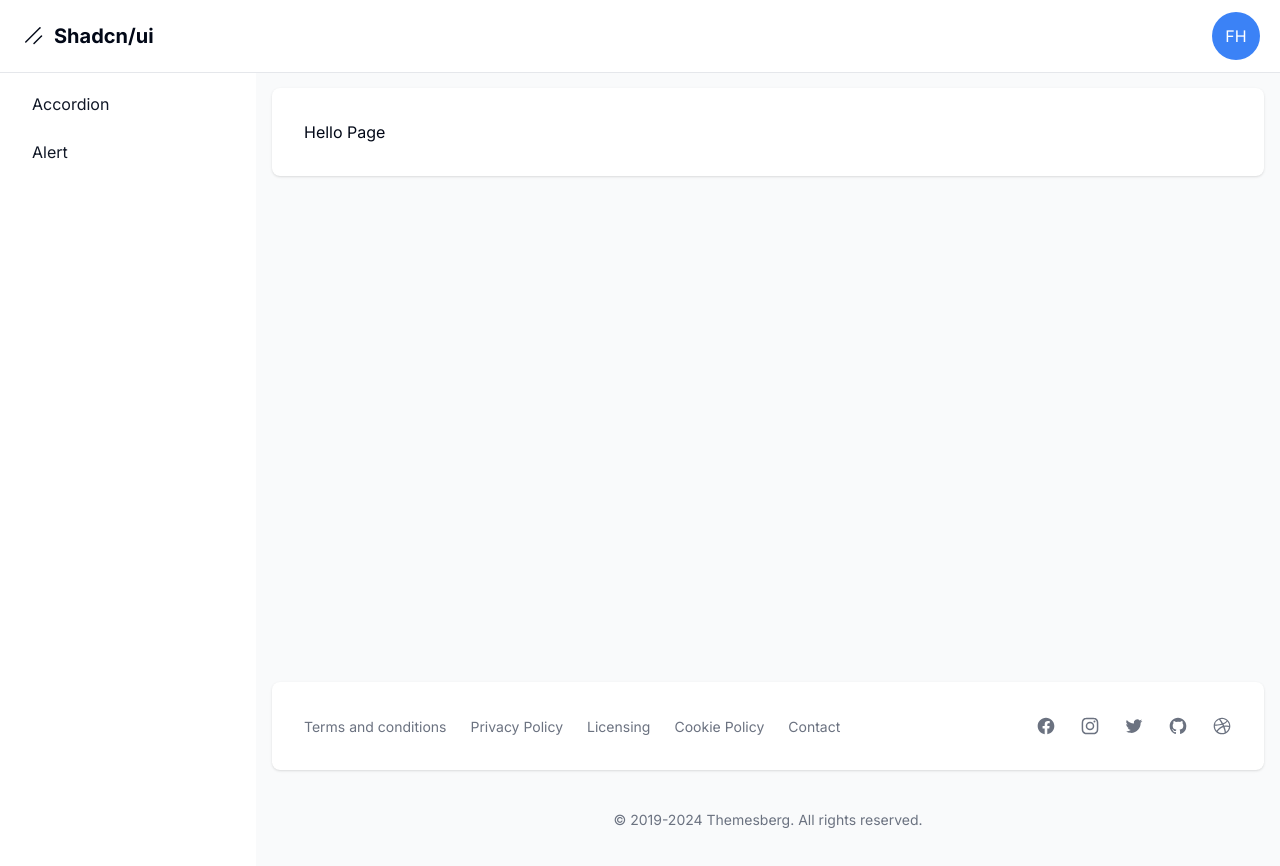
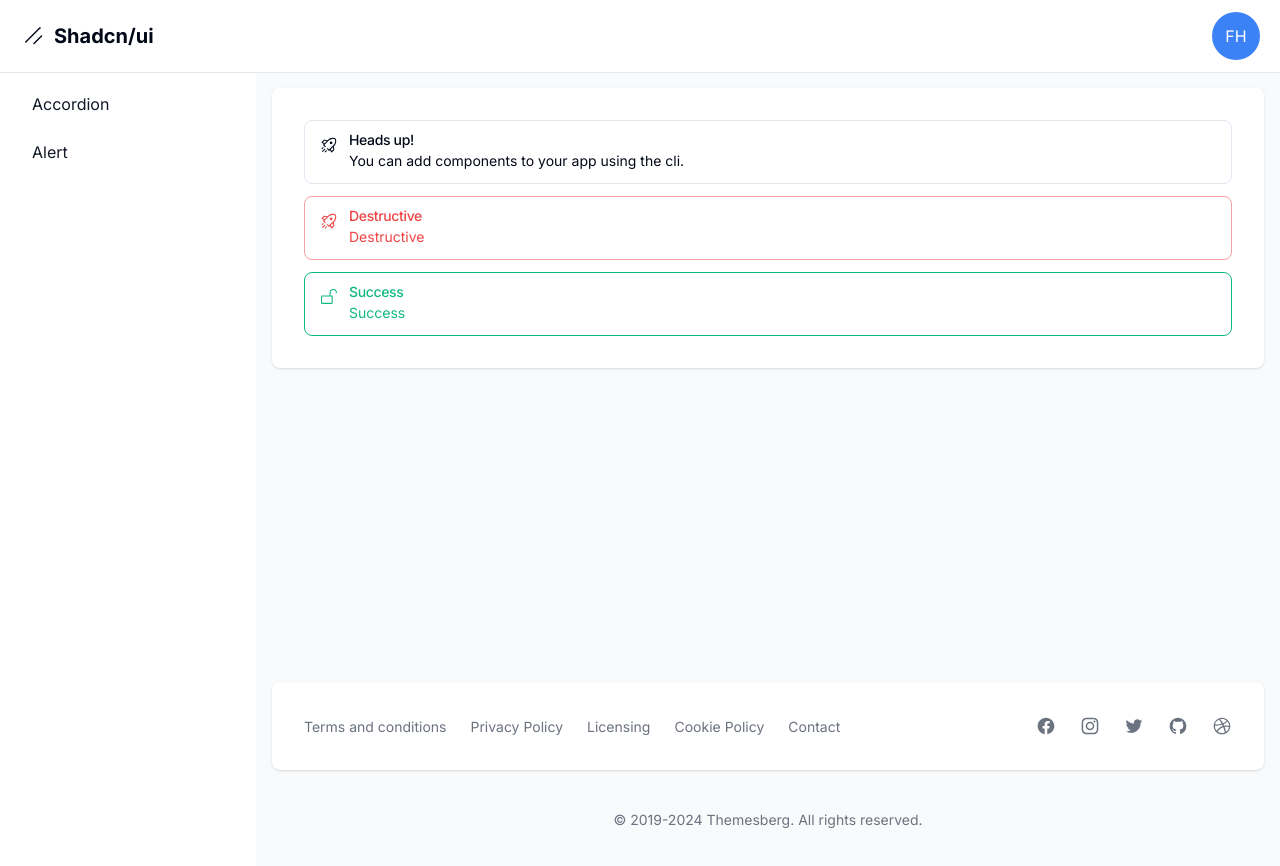
Before and after one commit to JairMontenegro/ShadCdnReview, a Next.js app: page /dashboard/alert in a window 1280 px wide. Shown: the top 866 px of the page. Built offline with nearby package versions, Linux system fonts and the light colour scheme.

Commit message:
feat: alert with exercise added

```diff
--- a/src/app/dashboard/accordion/page.tsx
+++ b/src/app/dashboard/accordion/page.tsx
@@ -22,11 +22,16 @@
     question: "What is the tallest mountain in the world?",
     answer: "The tallest mountain in the world is Mount Everest.",
   },
+  {
+    id: 4,
+    question: "What is the name of most chimba person in the world?",
+    answer: "Jair Montenegro.",
+  },
 ];
 
 export default function AccordionPage() {
   return (
-    <Accordion type="single" className="w-full">
+    <Accordion type="single" collapsible className="w-full">
       {items.map((item) => (
         <AccordionItem value={`${item.id}`} key={item.id}>
           <AccordionTrigger>{item.question}</AccordionTrigger>
--- a/src/app/dashboard/alert/page.tsx
+++ b/src/app/dashboard/alert/page.tsx
@@ -1,7 +1,28 @@
+import { Alert, AlertDescription, AlertTitle } from "@/components/ui/alert";
+import { RocketIcon, LockOpen2Icon } from "@radix-ui/react-icons";
+
 export default function Page() {
   return (
-    <div>
-      <h1>Hello Page</h1>
+    <div className="grid gap-3">
+      <Alert>
+        <RocketIcon className="h-4 w-4" />
+        <AlertTitle>Heads up!</AlertTitle>
+        <AlertDescription>
+          You can add components to your app using the cli.
+        </AlertDescription>
+      </Alert>
+
+      <Alert variant="destructive">
+        <RocketIcon className="h-4 w-4" />
+        <AlertTitle>Destructive</AlertTitle>
+        <AlertDescription>Destructive</AlertDescription>
+      </Alert>
+
+      <Alert variant="success">
+        <LockOpen2Icon className="h-4 w-4" />
+        <AlertTitle>Success</AlertTitle>
+        <AlertDescription>Success</AlertDescription>
+      </Alert>
     </div>
   );
 }
--- /dev/null
+++ b/src/components/ui/alert.tsx
@@ -0,0 +1,61 @@
+import * as React from "react";
+import { cva, type VariantProps } from "class-variance-authority";
+
+import { cn } from "@/lib/utils";
+
+const alertVariants = cva(
+  "relative w-full rounded-lg border px-4 py-3 text-sm [&>svg+div]:translate-y-[-3px] [&>svg]:absolute [&>svg]:left-4 [&>svg]:top-4 [&>svg]:text-foreground [&>svg~*]:pl-7",
+  {
+    variants: {
+      variant: {
+        default: "bg-background text-foreground",
+        destructive:
+          "border-destructive/50 text-destructive dark:border-destructive [&>svg]:text-destructive",
+        success:
+          "border border-emerald-500 text-emerald-500 dark:border border-emerald-500 text-emerald-500 [&>svg]:text-emerald-500",
+      },
+    },
+    defaultVariants: {
+      variant: "default",
+    },
+  }
+);
+
+const Alert = React.forwardRef<
+  HTMLDivElement,
+  React.HTMLAttributes<HTMLDivElement> & VariantProps<typeof alertVariants>
+>(({ className, variant, ...props }, ref) => (
+  <div
+    ref={ref}
+    role="alert"
+    className={cn(alertVariants({ variant }), className)}
+    {...props}
+  />
+));
+Alert.displayName = "Alert";
+
+const AlertTitle = React.forwardRef<
+  HTMLParagraphElement,
+  React.HTMLAttributes<HTMLHeadingElement>
+>(({ className, ...props }, ref) => (
+  <h5
+    ref={ref}
+    className={cn("mb-1 font-medium leading-none tracking-tight", className)}
+    {...props}
+  />
+));
+AlertTitle.displayName = "AlertTitle";
+
+const AlertDescription = React.forwardRef<
+  HTMLParagraphElement,
+  React.HTMLAttributes<HTMLParagraphElement>
+>(({ className, ...props }, ref) => (
+  <div
+    ref={ref}
+    className={cn("text-sm [&_p]:leading-relaxed", className)}
+    {...props}
+  />
+));
+AlertDescription.displayName = "AlertDescription";
+
+export { Alert, AlertTitle, AlertDescription };
```
Also changed, not shown: 1 other file (tests, documents, lock files or other folders).
